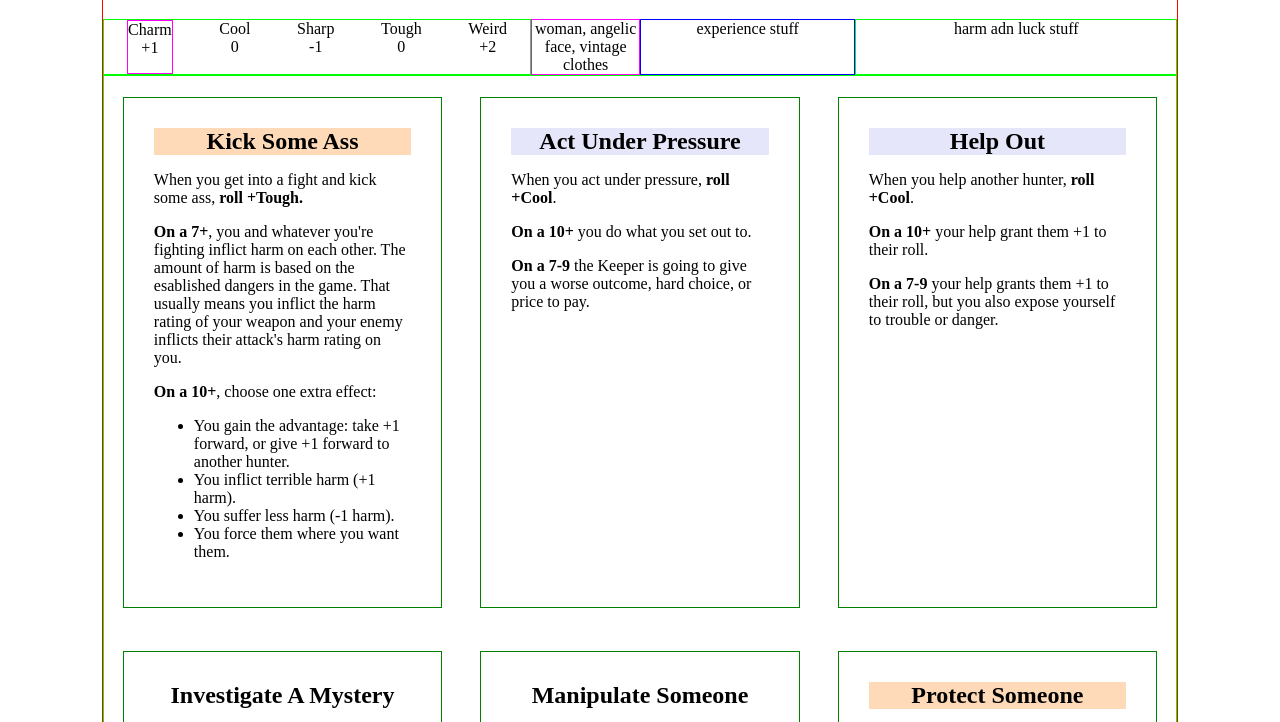
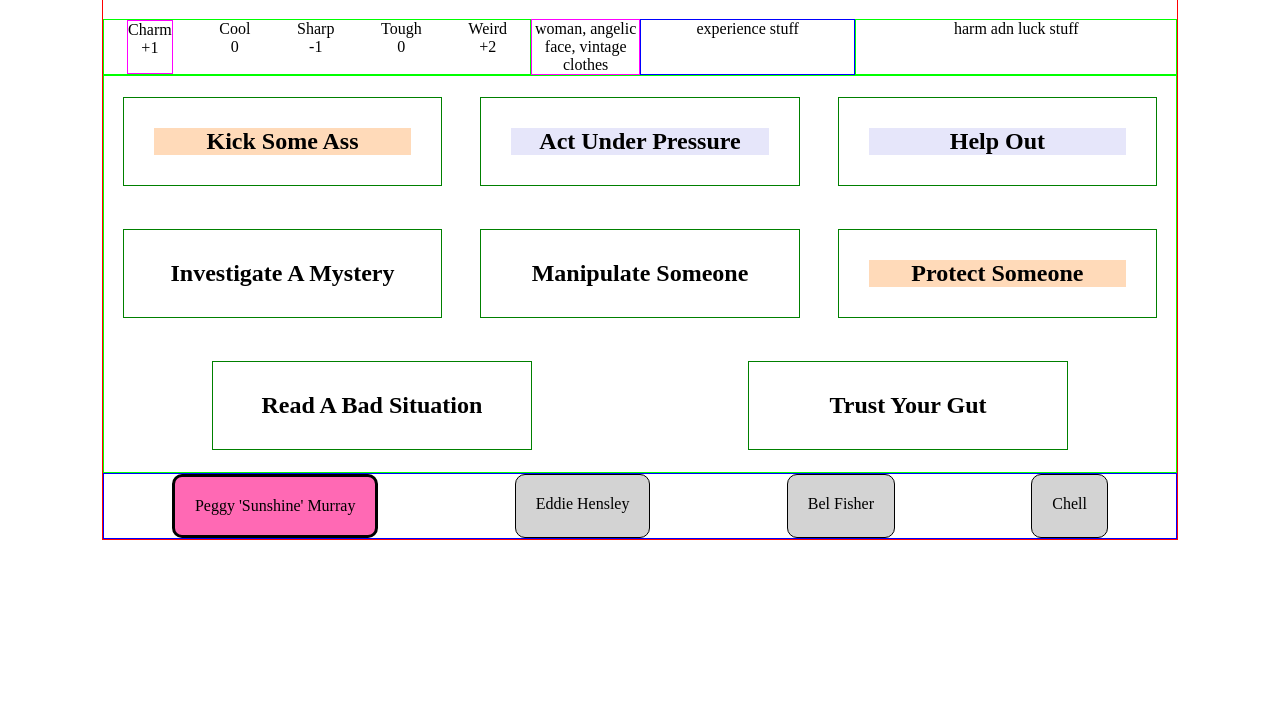
Before and after one commit to crizzo16/virtual-motw-char-sheet, a plain HTML site: page index.html in a window 1280 px wide. Shown: the part 71-793 px from the top of the page. Drawn offline with nearby package versions, Linux system fonts and the light colour scheme.

Commit message:
open/close moves

```diff
--- a/app.js
+++ b/app.js
@@ -35,11 +35,11 @@ let sheet = {
         $("#moves-basic").html("");
         sheet.basicMoves.forEach(function (item, index, array) {
             if (item.stat != "Weird" || (item.stat == "Weird" && item.name == sheet.allChars[sheet.selectedChar].weirdMove)) {
-                let fullMove = $("<div>").addClass("move");
+                let fullMove = $("<div>").addClass("move").attr("move-id", item.id);
 
                 let moveName = $("<div>").addClass("move-name").addClass(item.stat).html(item.name);
                 fullMove.append(moveName);
-                let moveWrapper = $("<div>").addClass("move-wrapper").attr("move-id", item.id);
+                let moveWrapper = $("<div>").addClass("move-wrapper closed").attr("move-id", item.id);
 
                 item.text.forEach(function (jitem, jindex, jarray) {
                     let moveText = $("<p>").addClass("move-text").html(jitem.text);
@@ -76,6 +76,9 @@ let sheet = {
 
             sheet.loadBasicMoves();
         }
+    },
+    toggleMove: function () {
+        $(this).find(".move-wrapper").toggleClass("closed");
     }
 }
 
@@ -84,3 +87,4 @@ $(document).ready(function () {
 });
 
 $(document).on("click", ".pc-button", sheet.selectPC);
+$(document).on("click", ".move", sheet.toggleMove);
--- a/characters.json
+++ b/characters.json
@@ -42,7 +42,7 @@
         "id": 3,
         "name": "Chell",
         "playbook": "The Traveler",
-        "weirdMove": "",
+        "weirdMove": "Past Lives",
         "setting": "",
         "look": "woman, expressionless face, tactical costume",
         "background": ["Teleportation"],
--- a/style.css
+++ b/style.css
@@ -27,6 +27,8 @@ body {
 .w-100{width:100%}
 
 h1, h2, h3, h4 {font-family:cursive}
+
+.closed {display:none;}
 
 .move {
     width: 24%;
```
